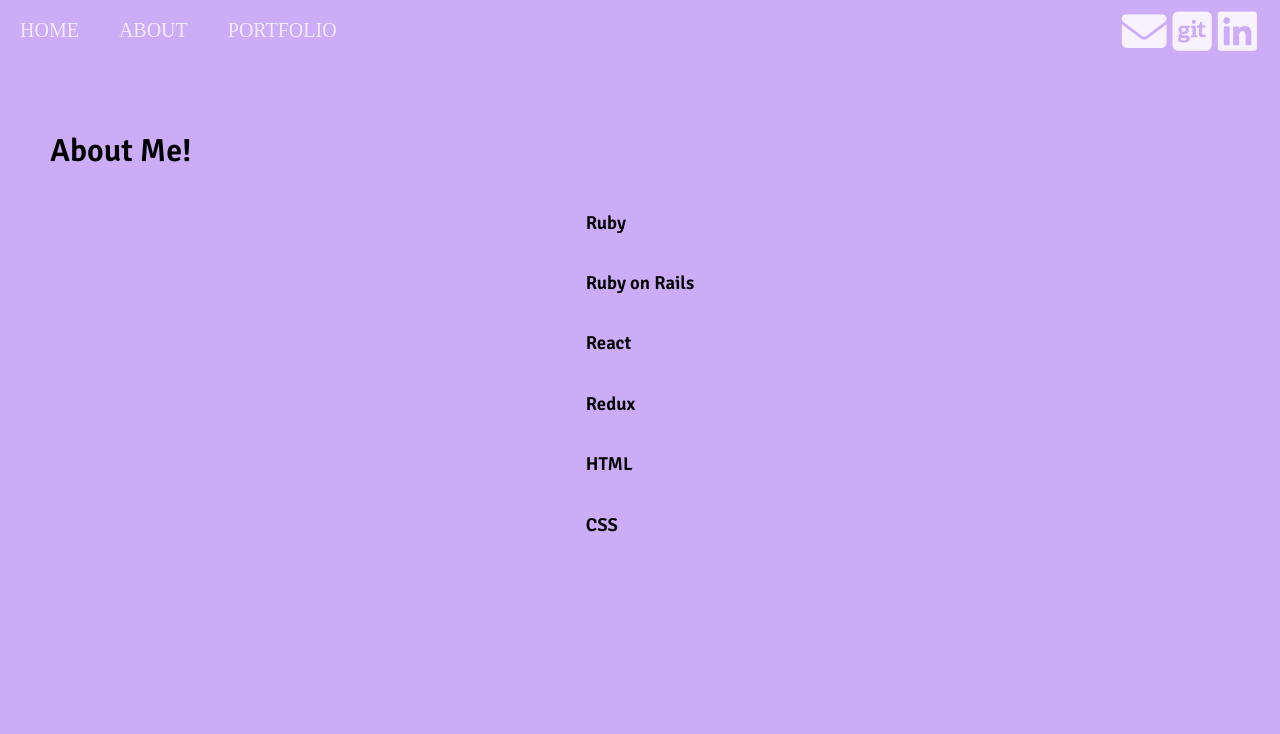
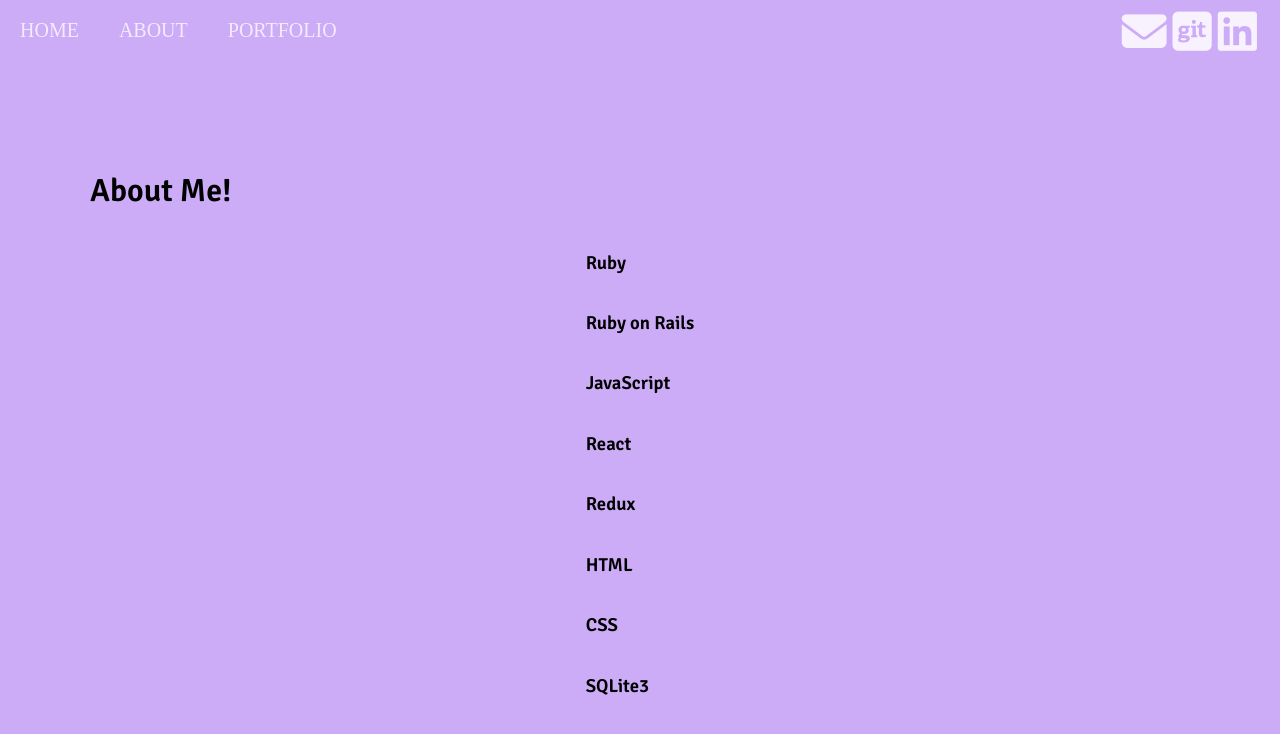
Before and after one commit to fayvera/Mock-website, a React (Create React App) app: page /about in a window 1280 px wide. Shown: the top 734 px of the page. Built offline with nearby package versions, Linux system fonts and the light colour scheme.

Commit message:
adds css file for portfolio page and deletes unused files

```diff
--- a/src/About/about.js
+++ b/src/About/about.js
@@ -19,11 +19,13 @@ class About extends Component{
                 <h1>About Me!</h1>
                 <p id="about-me">
                     <h3>Ruby </h3>
-                        <h3>Ruby on Rails</h3>
+                    <h3>Ruby on Rails</h3>
+                    <h3>JavaScript</h3>
                     <h3>React</h3>
                     <h3>Redux</h3>
                     <h3>HTML</h3>
                     <h3>CSS</h3>
+                    <h3>SQLite3</h3>
                 </p>
             </div>
         )
--- a/src/Portfolio/portfolio.js
+++ b/src/Portfolio/portfolio.js
@@ -1,5 +1,6 @@
 import React, { Component } from 'react'
 import { withRouter } from "react-router";
+import '../stylesheets/portfolio.css'
 
 class Portfolio extends Component{
     constructor(){
--- a/src/stylesheets/about.css
+++ b/src/stylesheets/about.css
@@ -1,6 +1,6 @@
 .main-about-div{
-    margin: 20px;
-    padding: 30px;
+    margin: 50px;
+    padding: 40px;
 }
 
 
--- /dev/null
+++ b/src/stylesheets/portfolio.css
@@ -0,0 +1,8 @@
+.main-portfolio-div {
+    padding: 40px;
+    margin: 50px;
+    justify-content: flex-start;
+    display: inline;
+    align-items: flex-start;
+
+  }
```
Also changed, not shown: src/Contact/mail.js (deleted, +0 -18 lines).
